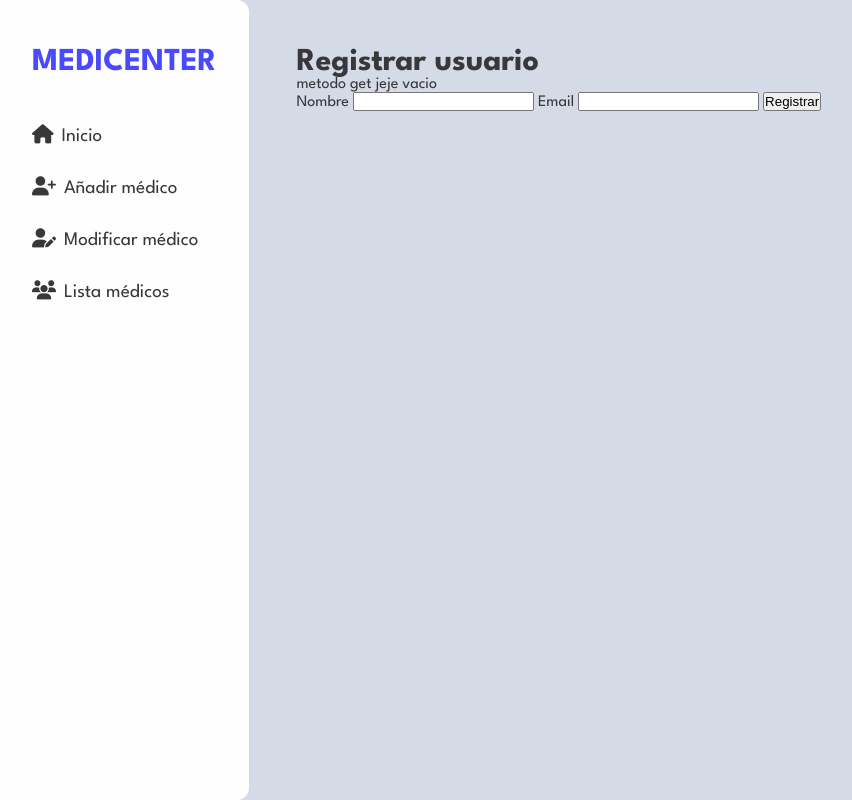
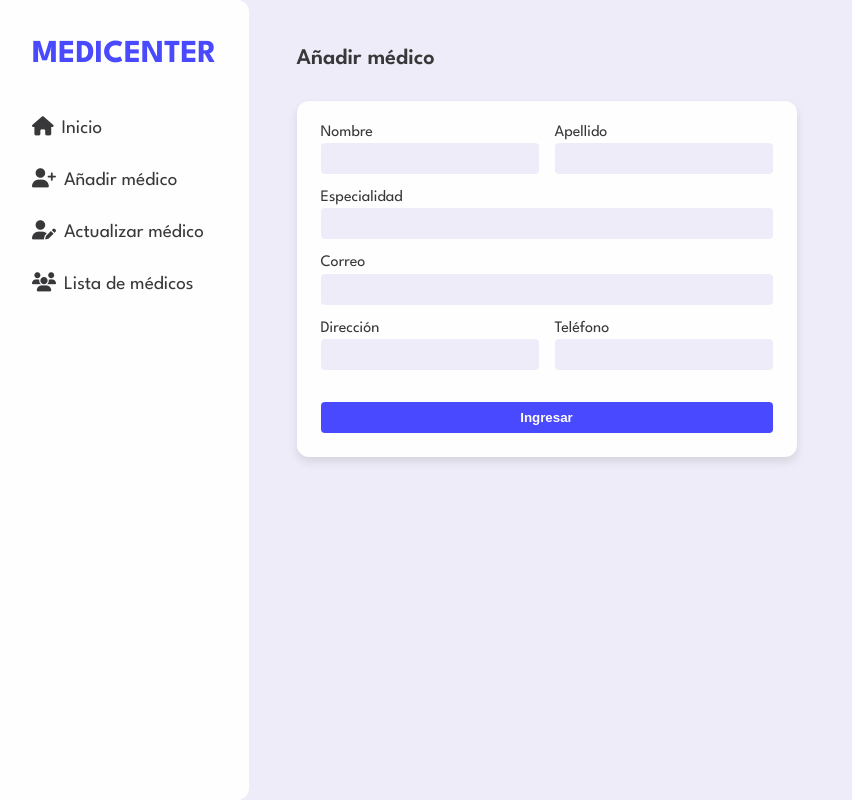
Before and after one commit to NataMellado/eva2-backend2, a Django app: page /register/ in a window 1280 px wide. Shown: the whole page, without its empty margins (0-852 px from the left). Run offline with Django 5.2, Linux system fonts and the light colour scheme; some libraries are stand-ins or nearby versions.

Commit message:
Add form

```diff
--- a/static/css/styles.css
+++ b/static/css/styles.css
@@ -22,7 +22,7 @@ body {
 header {
   background-color: var(--white);
   color: white;
-  padding: 3rem 2rem;
+  padding: 2.5rem 2rem;
   border-radius: 0 var(--br) var(--br) 0 ;
   overflow: hidden;
 }
@@ -56,3 +56,63 @@ main {
   flex-grow: 1;
   padding: 3rem;
 }
+
+main h1 {
+  font-weight: 600;
+  font-size: 1.4rem;
+}
+
+
+/* form */
+form {
+  margin-top: 2rem;
+  display: flex;
+  flex-direction: column;
+  gap: 1rem;
+  max-width: 500px;
+  background-color: var(--white);
+  padding: 1.5rem;
+  border-radius: var(--br);
+  box-shadow: 0 5px 10px rgba(0, 0, 0, 0.1);
+}
+
+form .name-container,
+form .contact-container {
+  display: grid;
+  grid-template-columns: 1fr 1fr;
+  gap: 1rem;
+}
+
+form .input-container {
+  display: flex;
+  flex-direction: column;
+  gap: 0.2rem;
+}
+
+form input {
+  padding: 0.5rem;
+  border: none;
+  border-radius: 4px;
+  background-color: var(--pale-blue);
+}
+
+form input:focus {
+  outline: 1px solid var(--bright-blue);
+}
+
+form button {
+  padding: 0.5rem;
+  margin-top: 1rem;
+  border: none;
+  border-radius: 4px;
+  background-color: var(--bright-blue);
+  color: var(--white);
+  font-weight: 600;
+  cursor: pointer;
+  transition: background-color 0.4s;
+}
+
+form button:hover {
+  background-color: var(--dark-blue);
+
+}
--- a/static/css/variables.css
+++ b/static/css/variables.css
@@ -1,9 +1,10 @@
 :root {
     /* Colors */
     --bright-blue: #4949FF;
-    --pale-blue: #D4DAE6;
+    --pale-blue: #eeecf8;
     --white: #FEFEFE;
     --dark-gray: #38383A;
+    --dark-blue: #1212c6;
 
     --br: 12px;
 }
--- a/templates/layout.html
+++ b/templates/layout.html
@@ -16,8 +16,8 @@
             <ul>
                 <li><a href="{% url 'index' %}"><i class="fa-solid fa-house"></i>Inicio</a></li>
                 <li><a href="{% url 'register' %}"><i class="fa-solid fa-user-plus"></i>Añadir médico</a></li>
-                <li><a href="{% url 'update' %}"><i class="fa-solid fa-user-pen"></i>Modificar médico</a></li>
-                <li><a href="{% url 'users_list' %}"><i class="fa-solid fa-users"></i>Lista médicos</a></li>
+                <li><a href="{% url 'update' %}"><i class="fa-solid fa-user-pen"></i>Actualizar médico</a></li>
+                <li><a href="{% url 'users_list' %}"><i class="fa-solid fa-users"></i>Lista de médicos</a></li>
             </ul>
         </nav>
     </header>
--- a/templates/register.html
+++ b/templates/register.html
@@ -1,19 +1,50 @@
 {% extends "layout.html" %}
 {% block title %}Registrar usuario{% endblock title %}
 {% block body %}
-    <h1>Registrar usuario</h1>
-    {% if estado %}
-        {{estado}}
-    {% endif %}
+{% if estado %}
+{{estado}}
+{% endif %}
+<h1>Añadir médico</h1>
 
     <form method='POST'>
         {% csrf_token %}
-        <label for="nombre">Nombre</label>
-        <input type="text" name="nombre" id="nombre" required>
 
-        <label for="email">Email</label>
-        <input type="text" name="email" id="email" required>
-        <button type="submit">Registrar</button>
+        <div class="name-container">
+
+            <div class="input-container">
+                <label for="nombre">Nombre</label>
+                <input type="text" name="nombre" id="nombre" required>
+            </div>
+
+            <div class="input-container">
+                <label for="apellido">Apellido</label>
+                <input type="text" name="apellido" id="apellido" required>
+            </div>
+        </div>
+
+        <div class="input-container" >
+            <label for="speciality">Especialidad</label>
+            <input type="text" name="speciality" id="speciality" required>
+        </div>
+
+        <div class="input-container">
+            <label for="email">Correo</label>
+            <input type="email" name="email" id="email" required>
+        </div>
+
+        <div class="contact-container">
+            <div class="input-container">
+                <label for="address">Dirección</label>
+                <input type="text" name="address" id="address" required>
+            </div>
+
+            <div class="input-container">
+                <label for="phone">Teléfono</label>
+                <input type="text" name="phone" id="phone" required>
+            </div>
+        </div>
+
+        <button type="submit">Ingresar</button>
     </form>
 
 {% endblock body %}
--- a/templates/update.html
+++ b/templates/update.html
@@ -1,5 +1,5 @@
 {% extends "layout.html" %}
 {% block title %}Actualizar usuario{% endblock title %}
 {% block body %}
-    <h1>Actualizar usuario</h1>
+    <h1>Actualizar médico</h1>
 {% endblock body %}
--- a/templates/users_list.html
+++ b/templates/users_list.html
@@ -1,7 +1,7 @@
 {% extends "layout.html" %}
 {% block title %}Lista de usuarios{% endblock title %}
 {% block body %}
-    <h1>Lista de usuarios</h1>
+    <h1>Lista de médicos</h1>
     {% for user in users %}
         <p>{{ user.name }} {{ user.last_name }}</p>
     {% endfor %}
--- a/users/views.py
+++ b/users/views.py
@@ -6,16 +6,17 @@ def index(request):
     return render(request, 'index.html')
 
 def register(request):
-    if request.method == 'GET': # Cuando el usuario visita la página para registrarse
-        estado = 'metodo get jeje'
-        nombre = 'vacio'
+    # if request.method == 'GET': # Cuando el usuario visita la página para registrarse
+    #     estado = 'metodo get jeje'
+    #     nombre = 'vacio'
 
-    if request.method == 'POST': # Cuando el usuario envía el formulario de registro
-        estado = 'metodo.post'
-        nombre = request.POST['nombre']
-        print('se envió método post ojito!!!!!!!!!!!!!!!!', nombre)
+    # if request.method == 'POST': # Cuando el usuario envía el formulario de registro
+    #     estado = 'metodo.post'
+    #     nombre = request.POST['nombre']
+    #     print('se envió método post ojito!!!!!!!!!!!!!!!!', nombre)
 
-    return render(request, 'register.html', {'estado': estado + ' ' + nombre})
+    # return render(request, 'register.html', {'estado': estado + ' ' + nombre})
+    return render(request, 'register.html')
 
 def update(request):
     return render(request, 'update.html')
```
